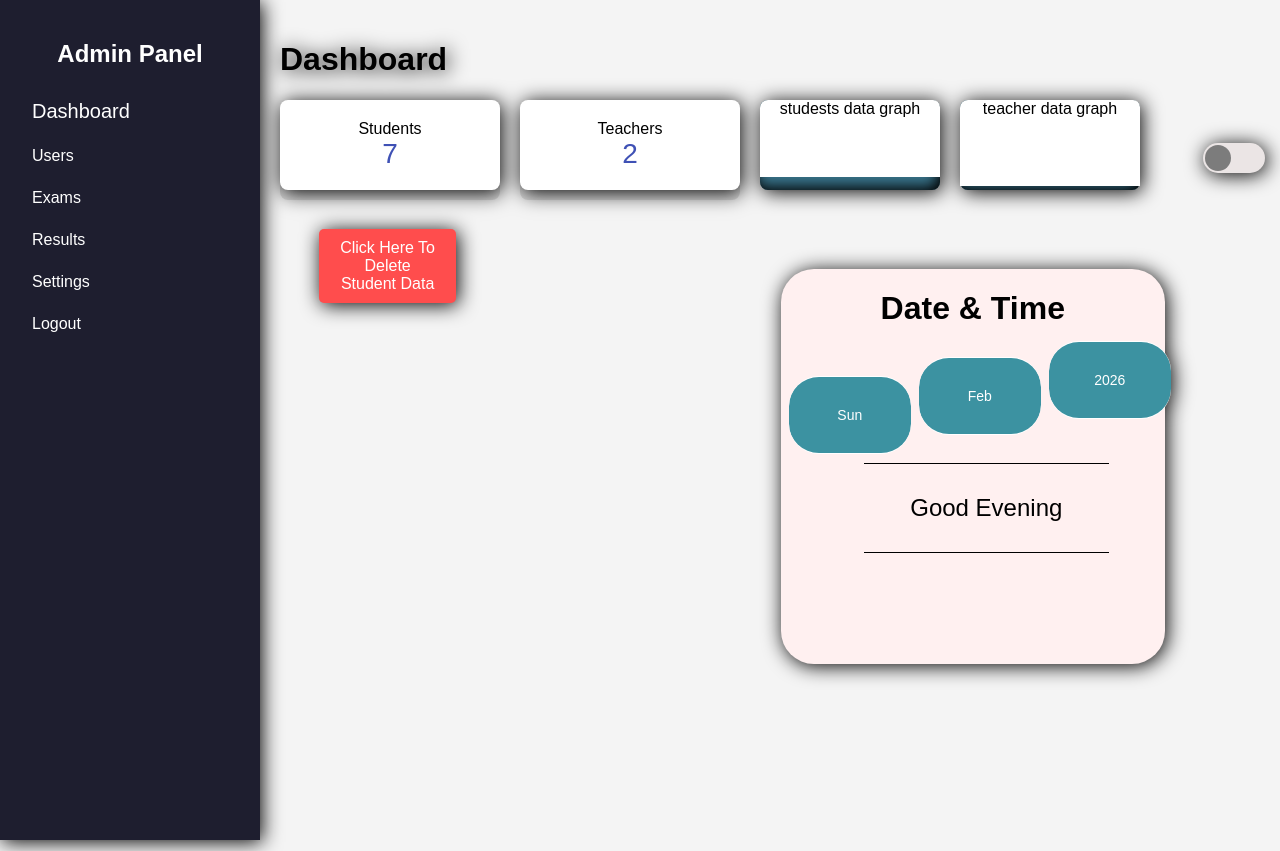
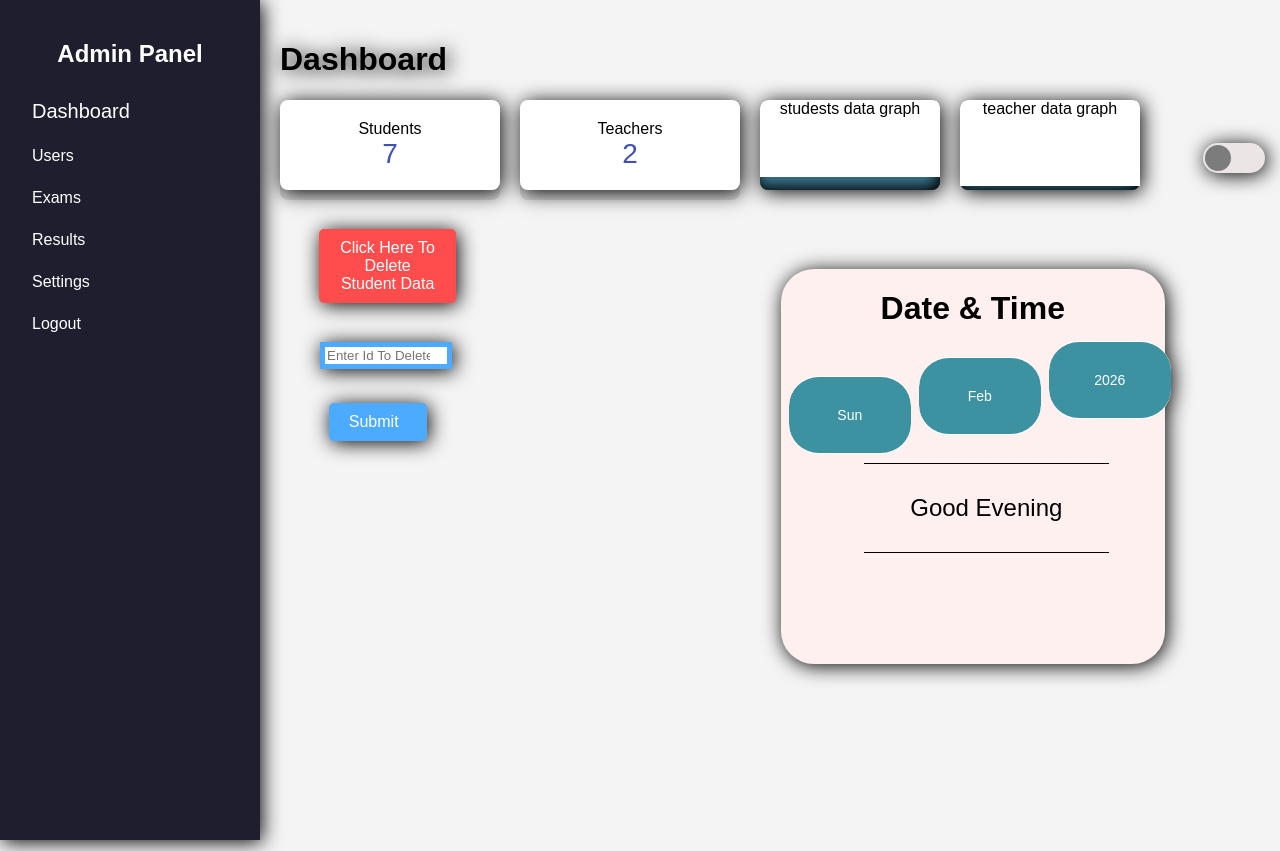
Before and after one commit to subhamsi22/school_management_system, a PHP site: page /admin.php in a window 1280 px wide. Run offline with PHP 8.4, Linux system fonts and the light colour scheme; the visitor is signed in with stand-in values (Sample User, id 1); data comes from the database, SQL or seed files in the repository; some libraries are stand-ins or nearby versions.

Commit message:
new files added

```diff
--- a/admin.php
+++ b/admin.php
@@ -100,7 +100,18 @@ else{
 </div>
 <div class="deletbut">
 
-  <button id="delet">  click here to delete student data</button>
+<form action="delete.php" method="post">
+
+  <button id="delet" >  click here to delete student data</button>
+
+
+</form>
+<form action="iddelete.php" method = "post">
+
+<input type="number" placeholder="enter id to delete" name="id" id="inputtid" required>
+<button id="delett" name ="deletee">submit</button>
+
+</form>
 </div>
 
 
--- a/st2.js
+++ b/st2.js
@@ -125,3 +125,13 @@ else{
     hg2.style.backgroundColor = "lightblue";
 }
 });
+
+var  delet = document.getElementById("delet");
+delet.addEventListener("click",()=>{
+    if(confirm("are you sure you want to delete all student data?")){
+        return true;
+    }
+    else{
+        return false;
+    }
+});
--- a/style2.css
+++ b/style2.css
@@ -275,3 +275,27 @@ font-size: 24px;
     text-transform: capitalize;
     font-weight: 500;
 }
+#delett{
+background: #4dabff;
+    color: #fff;
+    border: transparent;
+    border-radius: 5px;
+    margin: 39px;
+    position: relative;
+    width: 10%;
+    padding: 10px 20px;
+    font-size: 16px;
+    cursor: pointer;
+    text-transform: capitalize;
+    font-weight: 500;
+    left: 1%;
+    margin-top: 34px;
+    display: flex;
+}
+#inputtid{
+  text-transform: capitalize;
+    width: 12%;
+    margin-left: 40px;
+    border: 5px solid #4dabff;
+
+}
```
Also changed, not shown: delete.php (added, +17 -0 lines), iddelete.php (added, +16 -0 lines).
